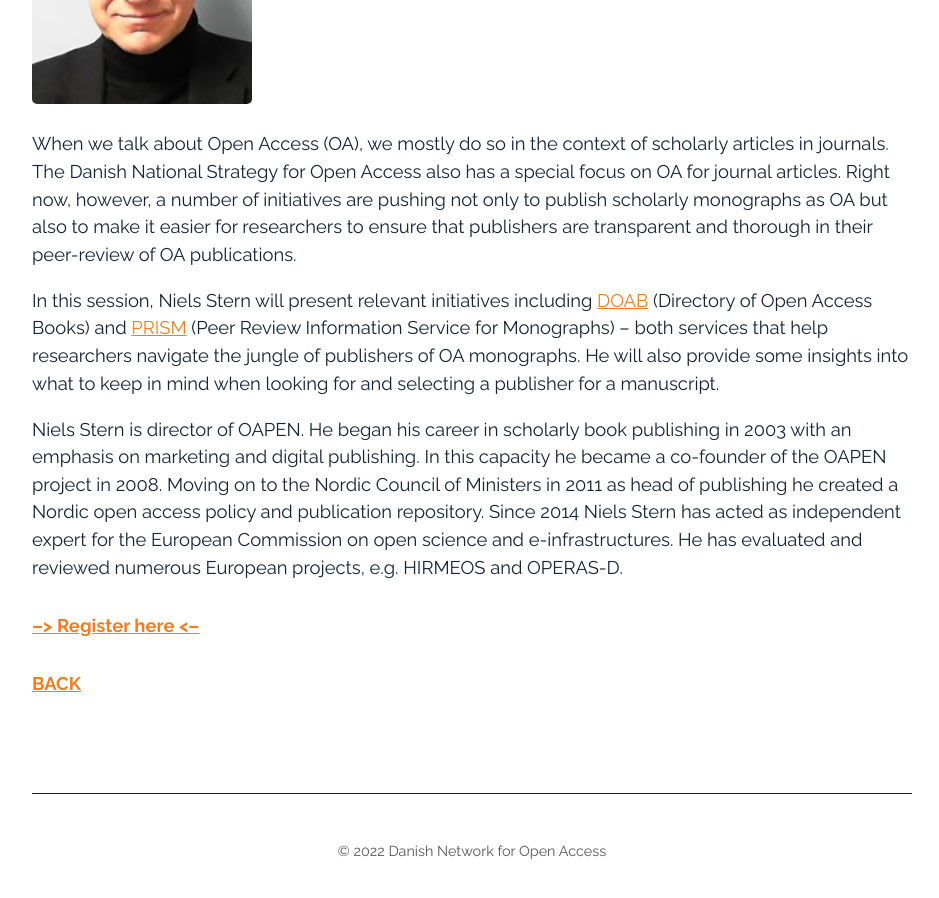
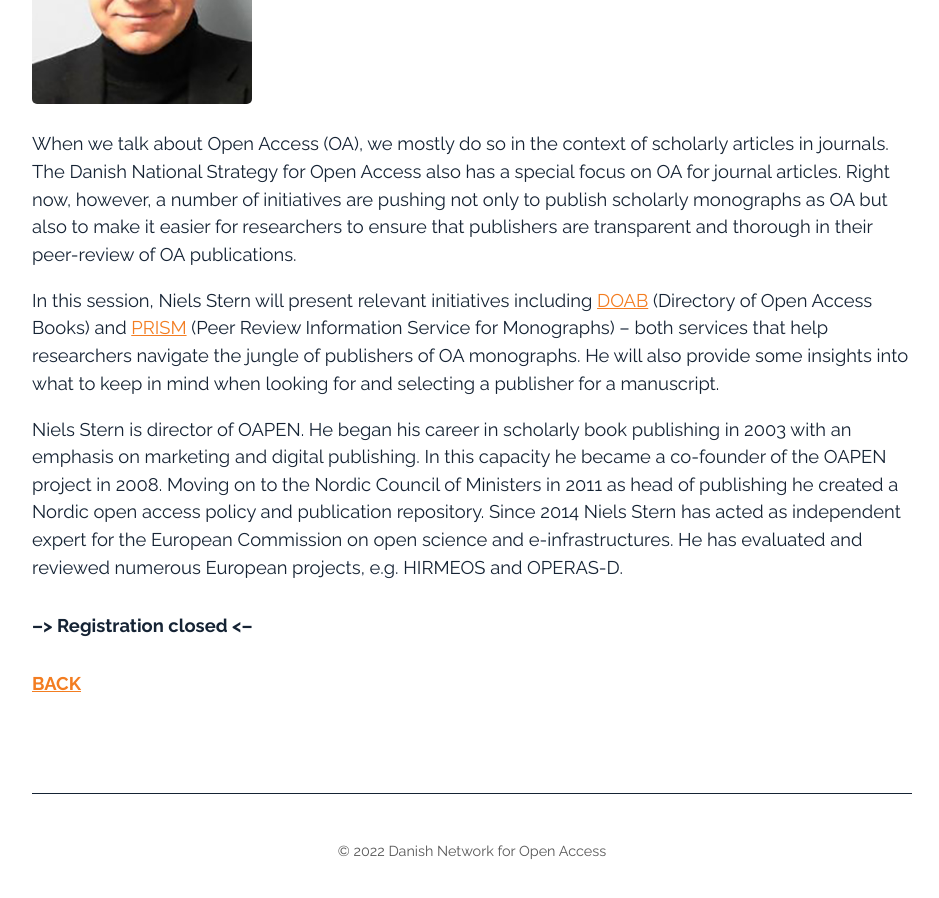
Before and after one commit to openaccess-dk/openaccess-dk.github.io, a Jekyll site: the page built from 02_friday.md, in a window 1280 px wide and 900 px high, scrolled down 749 px. Shown: the whole window, without its empty margins (168-1107 px from the left). Built offline with Jekyll 4.4.1, drawn with Linux system fonts in a browser that asks for light colours.

Commit message:
Update 02_friday.md

```diff
--- a/02_friday.md
+++ b/02_friday.md
@@ -17,6 +17,6 @@ In this session, Niels Stern will present relevant initiatives including [DOAB](
 
 Niels Stern is director of OAPEN. He began his career in scholarly book publishing in 2003 with an emphasis on marketing and digital publishing. In this capacity he became a co-founder of the OAPEN project in 2008. Moving on to the Nordic Council of Ministers in 2011 as head of publishing he created a Nordic open access policy and publication repository. Since 2014 Niels Stern has acted as independent expert for the European Commission on open science and e-infrastructures. He has evaluated and reviewed numerous European projects, e.g. HIRMEOS and OPERAS-D.
 
-##### [--> Register here <--](https://ku-dk.libwizard.com/f/oa_week_web10)
+##### --> Registration closed <--
 
 ##### [BACK](https://openaccess.dk/oaw2022#programme-of-the-danish-open-access-week-2022)
```
